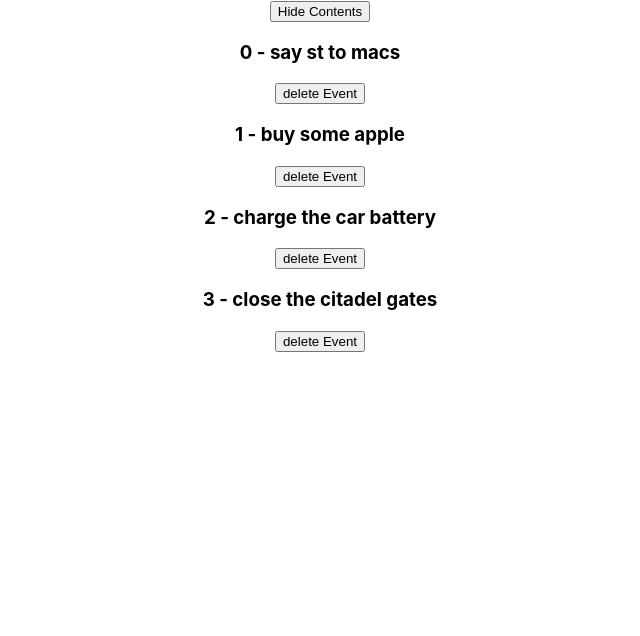
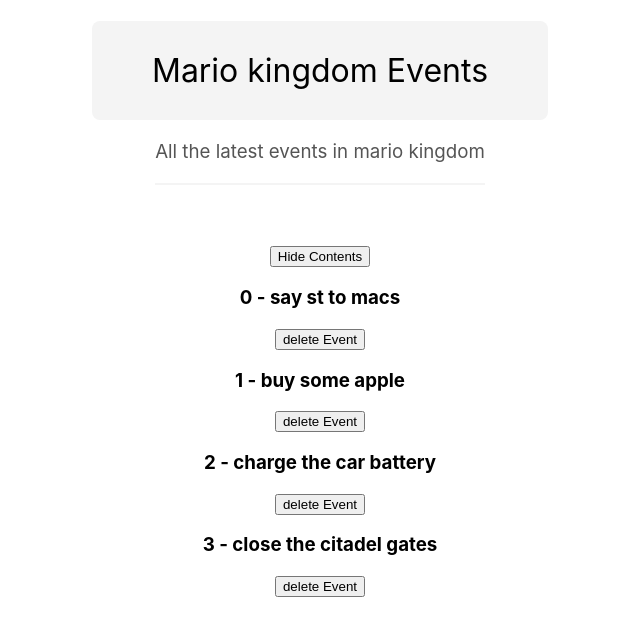
Before and after one commit to PuyaAmini/first-react-app-X-, a React (Create React App) app: page / in a window 1280 px wide. Shown: the top 636 px of the page, without its empty margins (320-960 px from the left). Built offline with nearby package versions, Linux system fonts and the light colour scheme.

Commit message:
title added from S5 E2

```diff
--- a/src/App.js
+++ b/src/App.js
@@ -1,6 +1,6 @@
 import './App.css';
 import {useState} from 'react'
-
+import Title from './components/title'
 function App() {
 
   const [events , setEvents] = useState([
@@ -22,6 +22,7 @@
 
   return (
     <div className="App">
+      <Title/>
       {showEvents && (<div>
         <button onClick={()=>{setShowEvents(false)}}> Hide Contents</button>
       </div>)}
--- /dev/null
+++ b/src/components/title.js
@@ -0,0 +1,9 @@
+export default function Title(){
+       return(
+              <div>
+                     <h1 className="title">Mario kingdom Events</h1>
+                     <br/>
+                     <h3 className = 'subtitle'>All the latest events in mario kingdom</h3>
+              </div>
+       )
+}
--- a/src/index.css
+++ b/src/index.css
@@ -11,3 +11,20 @@
   font-family: source-code-pro, Menlo, Monaco, Consolas, 'Courier New',
     monospace;
 }
+.title{
+  display: inline-block;
+  padding: 30px 60px;
+  background: #f4f4f4;
+  border-radius: 8px;
+  font-weight: normal;
+  margin-bottom: 10px;
+}
+.subtitle{
+  display:inline-block;
+  color: #555;
+  font-weight: normal;
+  padding-bottom: 20px;
+  border-bottom: #f4f4f4 2px solid;
+  margin-top: 10px;
+  margin-bottom: 60px;
+}
```
